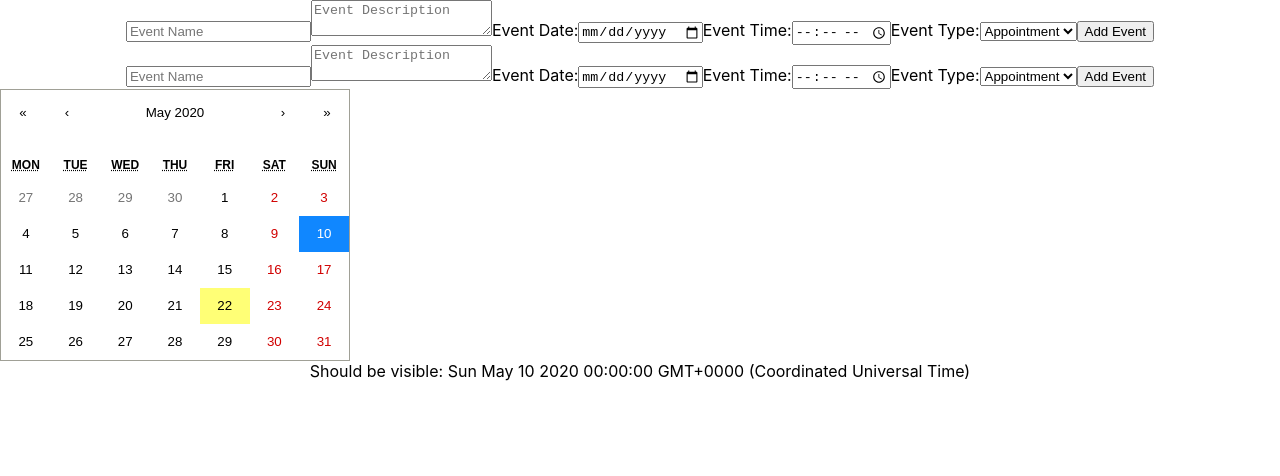
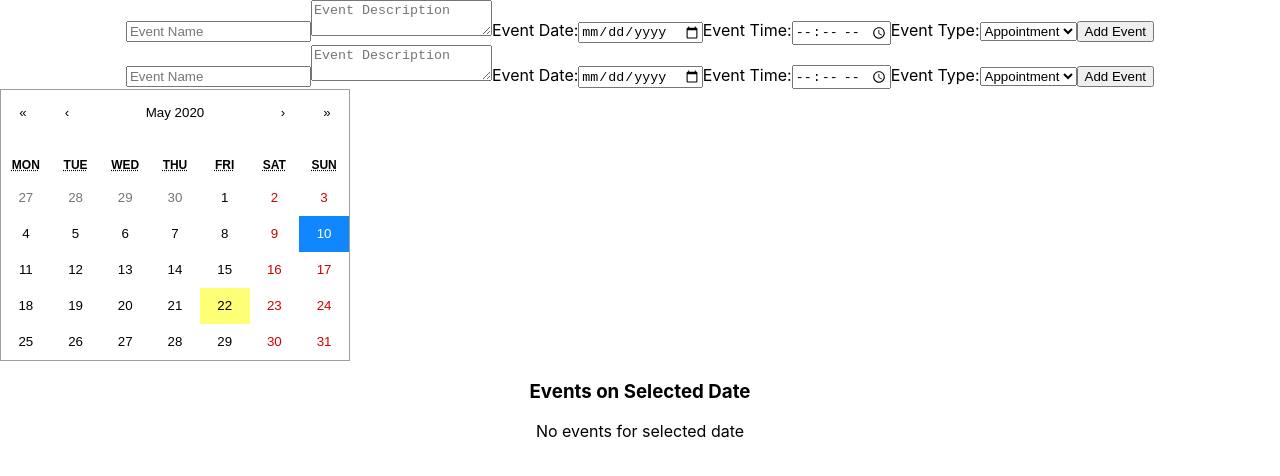
Before and after one commit to jpeavler/event-scheduler, a React (Create React App) app in the folder presentation/: page / in a window 1280 px wide. Both pictures are taken after a click on the button "10". Shown: the top 476 px of the page. Built offline with nearby package versions, Linux system fonts and the light colour scheme; no server answers.

Commit message:
adjusted values rendered inside calendar and in seleted date div

```diff
--- a/presentation/src/components/CalendarView.js
+++ b/presentation/src/components/CalendarView.js
@@ -62,19 +62,55 @@ const CalendarView = () => {
             }
             return (
                 <div key={myEvent._id}>
-                    <h3>{displayPast}{myEvent.name} at {displayHour}:{displayMin}</h3>
-                    <button onClick={() => handleUpdate(myEvent)}>Edit</button>
-                    <button onClick={() => handleDelete(myEvent._id)}>Delete</button>
-                    <p>{myEvent.type}. {myEvent.desc}</p>
+                    {myEvent.name} at {displayHour}:{displayMin}
                 </div>
             )
         });
     }
     let dateEventDisplay;
     if(dateClicked) {
-        dateEventDisplay = <div key={dateClicked}>Should be visible: {dateClicked.toString()}</div>
+        let clickedDate = new Date(dateClicked);
+        let eventOnClickedDay = list.filter(event => {
+            let tempDate = new Date(event.date);
+            return tempDate.getFullYear() == clickedDate.getFullYear()
+                && tempDate.getMonth() == clickedDate.getMonth()
+                && tempDate.getDate() == clickedDate.getDate()
+        });
+        dateEventDisplay = eventOnClickedDay.map((myEvent) => {
+                const displayDate = new Date(myEvent.date);
+                let midday = "AM";
+                let displayHour = displayDate.getHours();
+                if (parseInt(displayHour) >= 12) {           //Converts military time to actual time
+                    midday = "PM";
+                }
+                if (parseInt(displayHour) > 12) {
+                    displayHour = parseInt(displayHour) - 12;
+                }
+                if (parseInt(displayHour) == 0) {
+                    displayHour = parseInt(displayHour) + 12;
+                }
+                let displayMin = displayDate.getMinutes();
+                if (parseInt(displayMin) < 10){             //Ensures that minute display is always 2 digits
+                    displayMin = '0'.concat(displayMin);
+                }
+                let displayPast;
+                if(displayDate < Date.now()){
+                    displayPast = "Past Event: "
+                }
+                return (
+                    <div key={myEvent._id}>
+                        <h4>{displayPast}{myEvent.name} at {displayHour}:{displayMin}{midday}</h4>
+                        <button onClick={() => handleUpdate(myEvent)}>Edit</button>
+                        <button onClick={() => handleDelete(myEvent._id)}>Delete</button>
+                        <p>{myEvent.type}. {myEvent.desc}</p>
+                    </div>
+                )
+        });
+        if(eventOnClickedDay.length == 0){
+            dateEventDisplay = <div key= "empty">No events for selected date</div>
+        }
     } else {
-        dateEventDisplay = <div key="empty">Select a date for its event content</div>
+        dateEventDisplay = <div key="nodate">Select a date for its event content</div>
     }
     const onClickDay = (value, event) => {
         setDateClicked(new Date(value));
@@ -91,6 +127,7 @@ const CalendarView = () => {
         <div className="calview">
             {renderForm}
             <Calendar tileContent={tileContent} onClickDay={onClickDay}/>
+            <h3>Events on Selected Date</h3>
             {dateEventDisplay}
         </div>
     )
```
